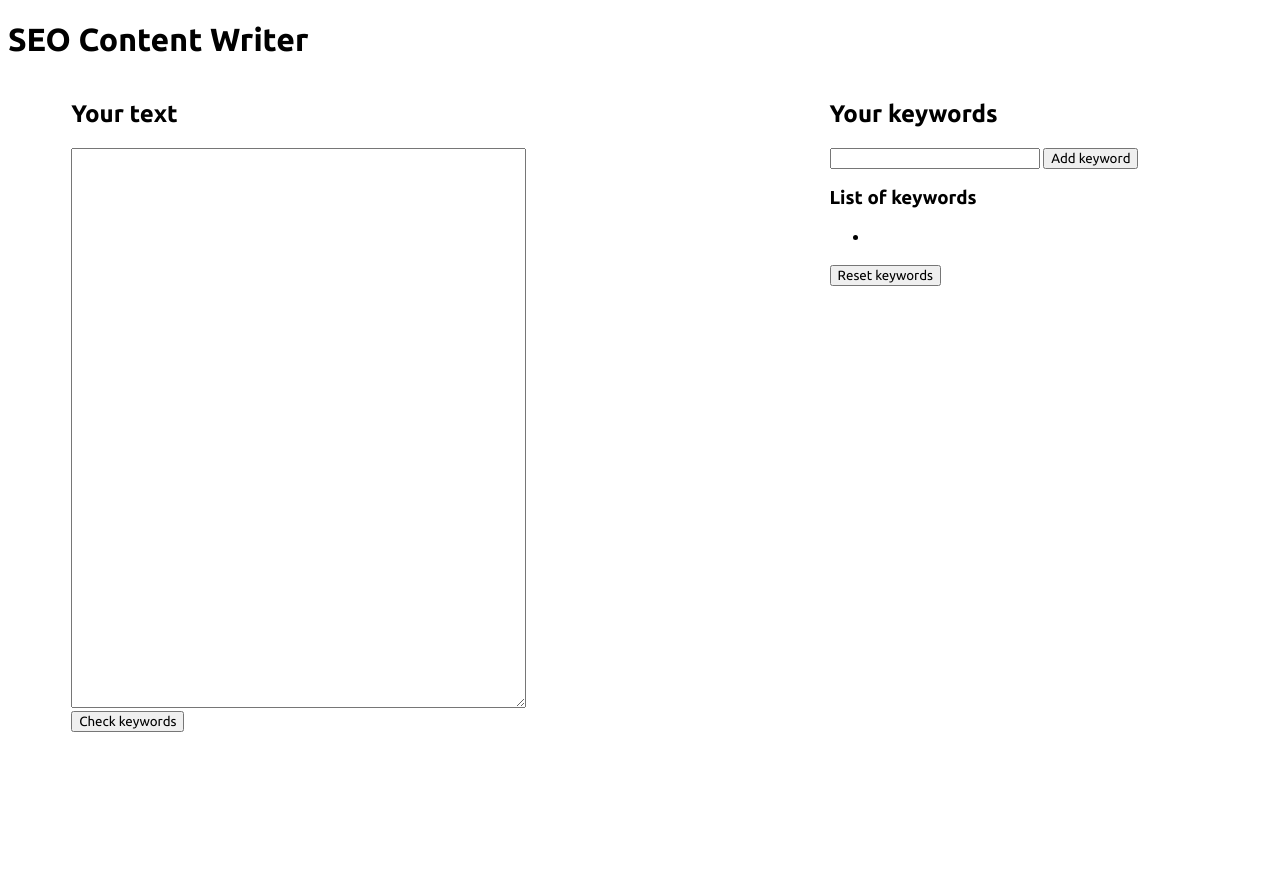
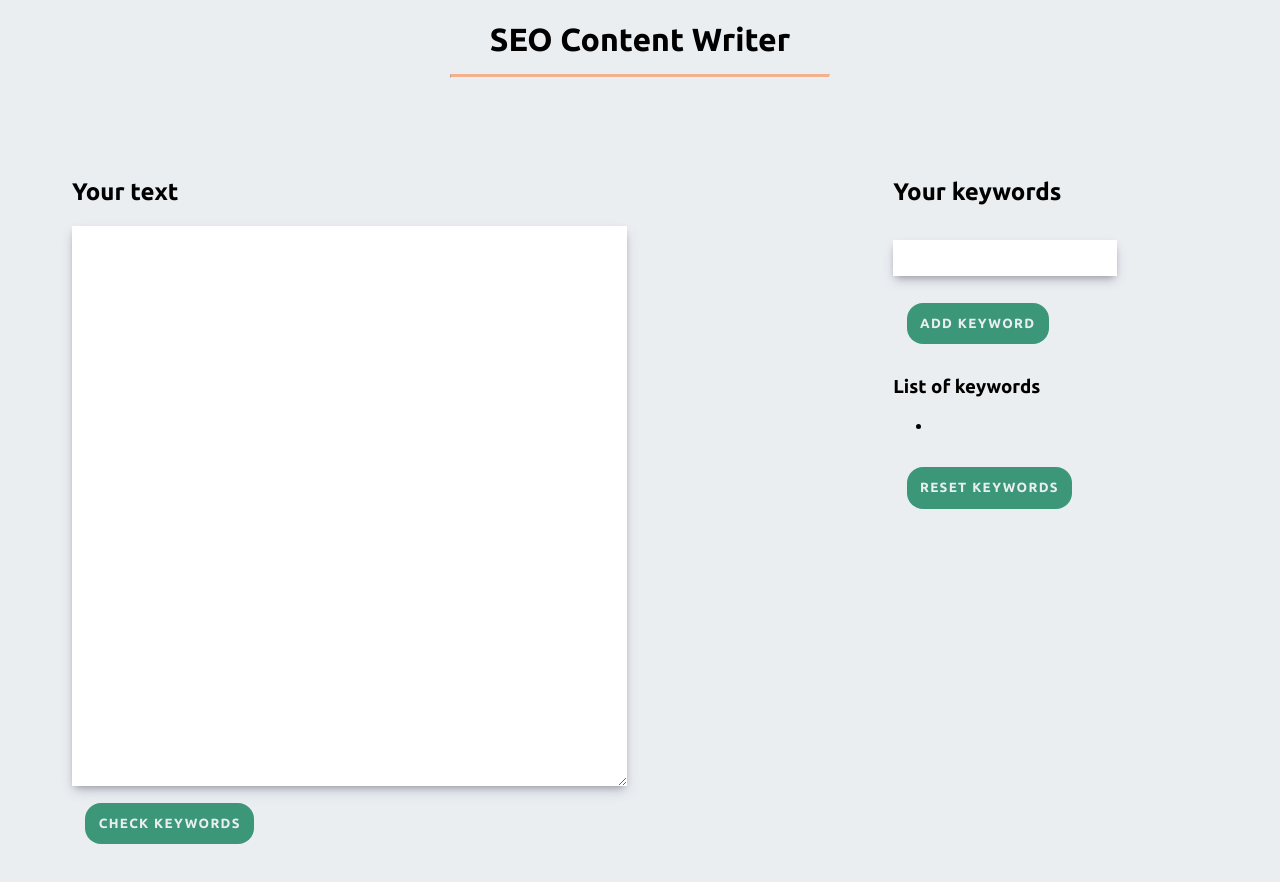
Before and after one commit to AnnaKus5/SEOContentWriter, a plain HTML site: page index.html in a window 1280 px wide. Before the commit the page ends 800 px from the top, so only its background shows below. Drawn offline with Linux system fonts and the light colour scheme.

Commit message:
Edit CSS

```diff
--- a/index.html
+++ b/index.html
@@ -11,25 +11,27 @@
     <title>SEO Content Writer</title>
 </head>
 <body>
-    <h1 class="title">SEO Content Writer</h1>
+    <h1 class="title">SEO Content Writer<hr></h1>
+
     <div class="container">
         <div class="writer-container">
             <h2 class="subtitle">Your text</h2>
             <textarea name="seo-content" id="seo-content" cols="" rows=""></textarea>
-            <div><button id="check-btn btn">Check keywords</button></div>
+            <div><button id="check-btn" class="btn">Check keywords</button></div>
         </div>
         <div class="keywords-container">
             <div class="input-keywords-container">
                 <h2 class="subtitle">Your keywords</h2>
                 <input type="text" class="inputkeywords">
-                <button id="input-keyword-btn btn">Add keyword</button>
             </div>
+                <button id="input-keyword-btn" class="btn">Add keyword</button>
+                <div></div>
             <div class="keywords-list-container">
                 <h3 class="list-title">List of keywords</h3>
                 <ul class="keywords-list">
                     <li><p class="keyword-item"></p><span class="keyword-frequency"></span></li>
                 </ul>
-                <button id="reset-keywords-btn btn">Reset keywords</button>
+                <button id="reset-keywords-btn" class="btn">Reset keywords</button>
             </div>
         </div>
     </div>
--- a/style.css
+++ b/style.css
@@ -1,6 +1,20 @@
 * {
     box-sizing: border-box;
     font-family: "Ubuntu", sans-serif;
+}
+
+body {
+    background-color: #EBEEF1;
+}
+
+h1 {
+    text-align: center;
+    margin-bottom: 0.3em;
+}
+
+hr {
+    border-top: 3px solid #F4B18C;
+    width: 30%;
 }
 
 .container {
@@ -10,14 +24,39 @@
 
 .writer-container {
     width: 60%;
+    padding: 2em;
+    margin: 2em;
 }
 
 .keywords-container {
     width: 30%;
+    padding: 2em;
+    margin: 2em;
 }
 
 #seo-content {
-    width: 60%;
+    width: 80%;
     min-height: 70vh;
     height: fit-content;
+    border: 1px #3B9778;    ;
+    box-shadow: rgba(50, 50, 93, 0.25) 0px 6px 12px -2px, rgba(0, 0, 0, 0.3) 0px 3px 7px -3px;
 }
+
+.inputkeywords {
+    border: 1px #3B9778;
+    box-shadow: rgba(50, 50, 93, 0.25) 0px 6px 12px -2px, rgba(0, 0, 0, 0.3) 0px 3px 7px -3px;
+    padding: .8em;
+    margin: 1em 0;
+}
+
+.btn {
+    background-color: #3B9778;
+    border: #3B9778;
+    color: #EBEEF1;
+    border-radius: 1.2em;
+    padding: 1em;
+    margin: 1em;
+    font-weight: bold;
+    text-transform: uppercase;
+    letter-spacing: 0.1em;
+}
```
